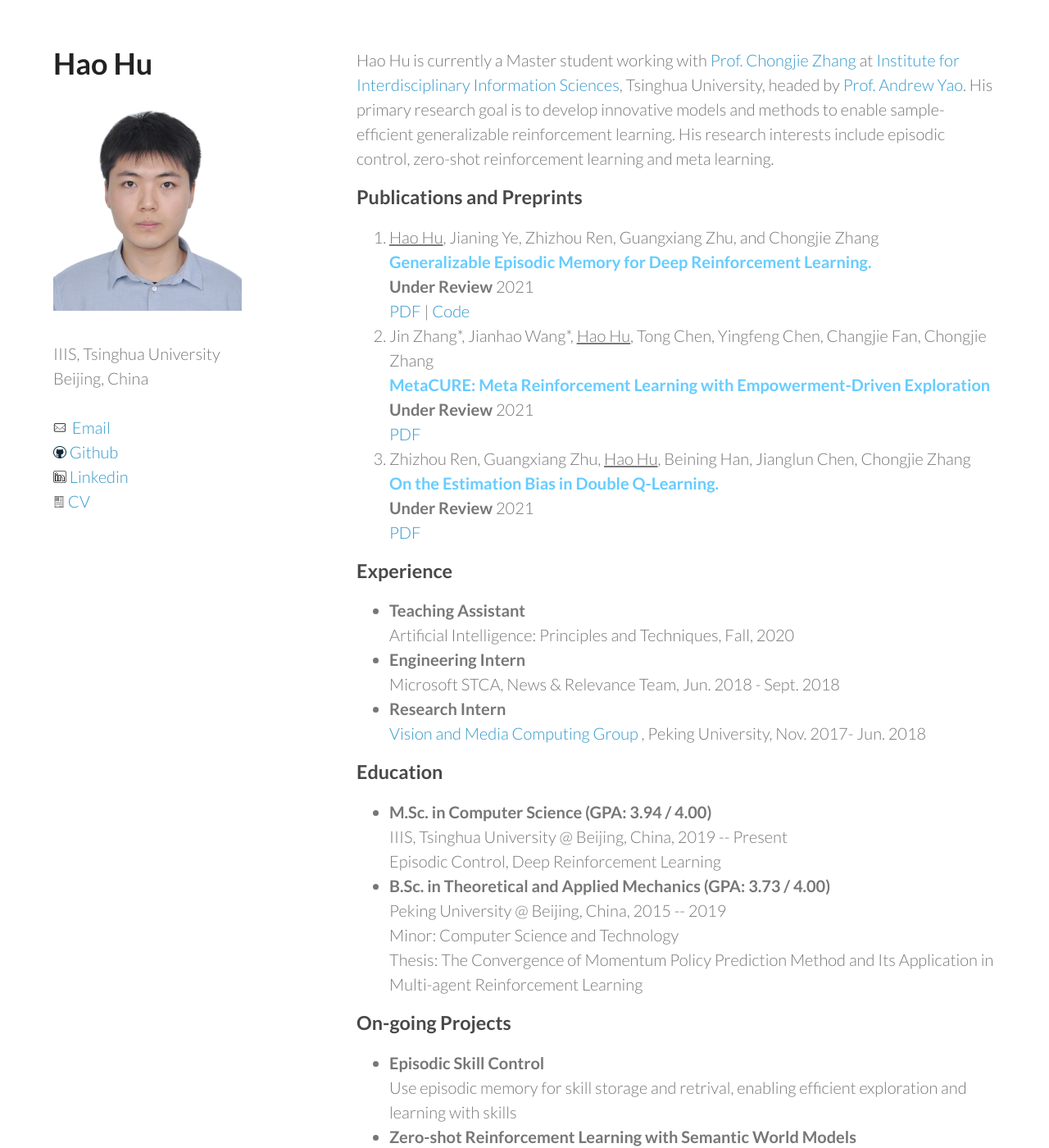
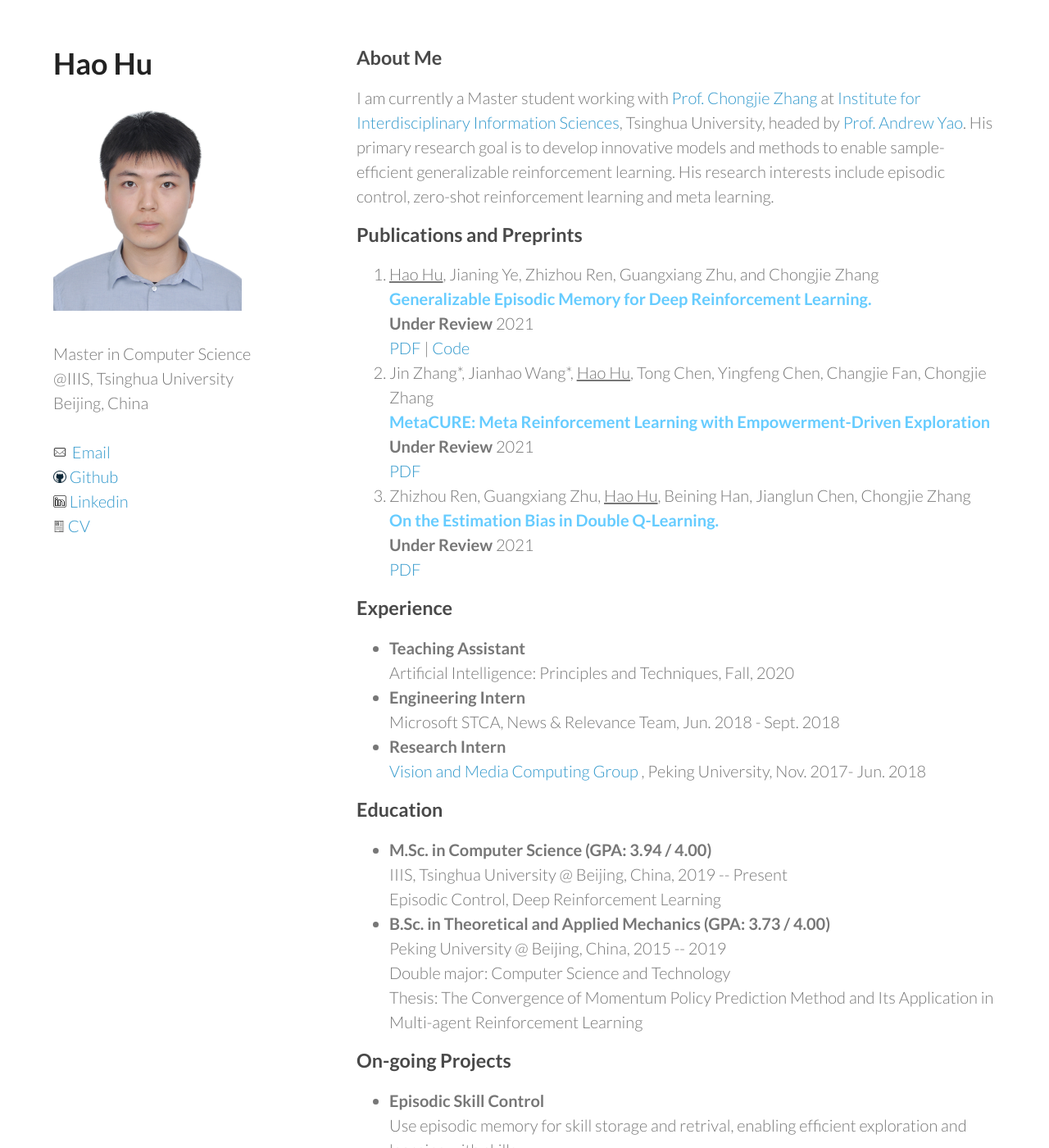
Before and after one commit to MouseHu/MouseHu.github.io, a Jekyll site: the page index.html, which Jekyll copies as it is, in a window 1280 px wide and 1400 px high. Shown: the whole window at 82% size. Built offline with Jekyll 4.4.1, drawn with Linux system fonts in a browser that asks for light colours.

Commit message:
Update bio

```diff
--- a/index.html
+++ b/index.html
@@ -17,7 +17,8 @@
       <img src="./assets/huhao.jpg" style="width:230px;"><br />
       <p>
         <br/>
-        IIIS, Tsinghua University <br />
+        Master in Computer Science <br />
+        @IIIS, Tsinghua University <br />
         Beijing, China <br />
         <br/>
         <a href="mailto: hu-h19@mails.tsinghua.edu.cn"> <img src="./assets/email_icon.png" alt="Email" style="width:19px;border:0;"> Email </a> <br/>
@@ -27,8 +28,9 @@
     </header>
 
     <section class="content">
+      <h3>About Me</h3>
       <p>
-  			Hao Hu is currently a Master student working with <a href="http://people.iiis.tsinghua.edu.cn/~zhang/"> Prof. Chongjie Zhang </a> at <a href="https://iiis.tsinghua.edu.cn/en/">
+  			I am currently a Master student working with <a href="http://people.iiis.tsinghua.edu.cn/~zhang/"> Prof. Chongjie Zhang </a> at <a href="https://iiis.tsinghua.edu.cn/en/">
         Institute for Interdisciplinary Information Sciences</a>, Tsinghua University, headed by <a href="https://iiis.tsinghua.edu.cn/yao/"> Prof. Andrew Yao</a>. His primary research
         goal is to develop innovative models and methods to enable sample-efficient generalizable reinforcement learning.
         His research interests include episodic control, zero-shot reinforcement learning and meta learning.
@@ -85,7 +87,7 @@
         <li>
           <b> B.Sc. in Theoretical and Applied Mechanics (GPA: 3.73 / 4.00) </b> <br/>
           Peking University @ Beijing, China, 2015 -- 2019 <br/>
-          Minor: Computer Science and Technology<br/>
+          Double major: Computer Science and Technology<br/>
           Thesis: The Convergence of Momentum Policy Prediction Method
           and Its Application in Multi-agent Reinforcement Learning
         </li>
```
